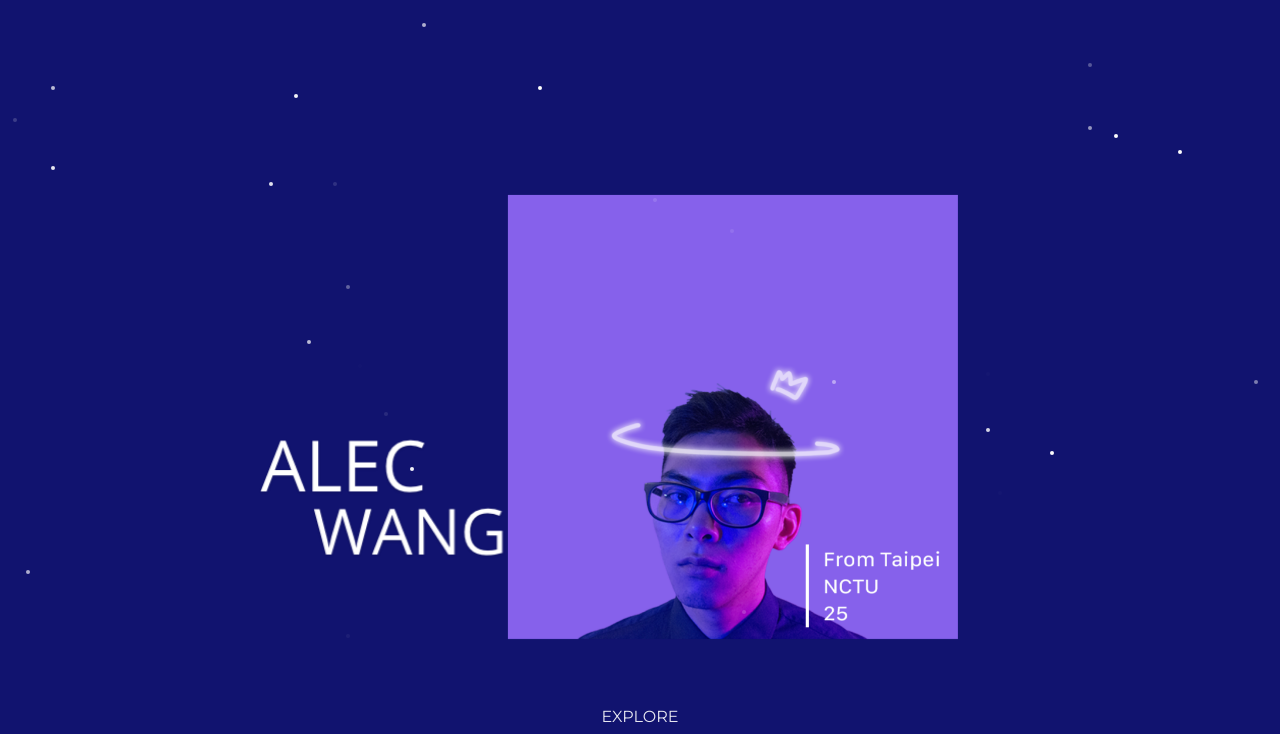
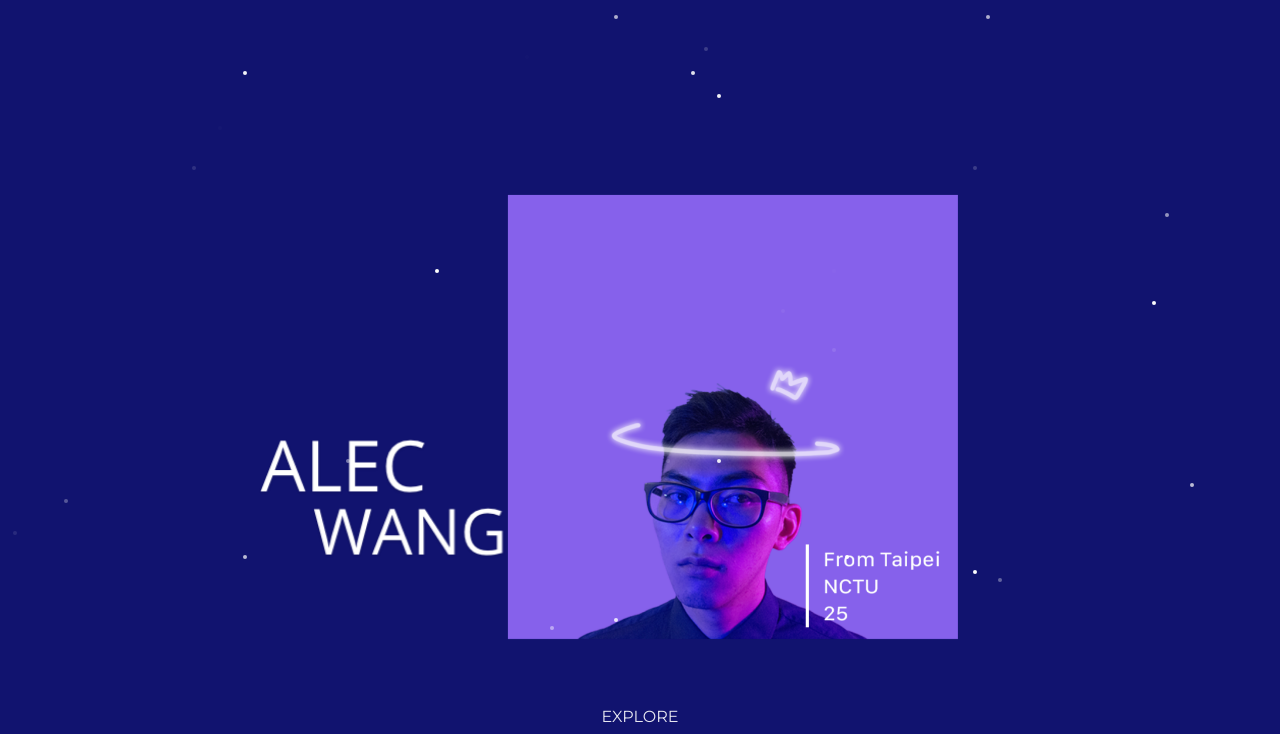
Before and after one commit to alec0123321/alecwang2019, a plain HTML site: page index.html in a window 1280 px wide. Shown: the part 66-800 px from the top of the page. Drawn offline with nearby package versions, Linux system fonts and the light colour scheme; a script that the page names is missing; a web font is replaced by a local one.

```diff
--- a/css/iphone.css
+++ b/css/iphone.css
@@ -80,7 +80,3 @@
   section#Contact .btn {
     text-align: center;
     width: 100%; } }
-
-@media screen and (orientation: landscape) {
-  section#UI .boxs {
-    height: 120vh; } }
--- a/css/style.css
+++ b/css/style.css
@@ -57,153 +57,153 @@ header {
     animation: falling 2s infinite; }
   header .star1 {
     position: absolute;
-    left: 8%;
-    top: 53%;
+    left: 52%;
+    top: 67%;
     animation-delay: -0.3s; }
   header .star2 {
     position: absolute;
-    left: 18%;
-    top: 20%;
+    left: 77%;
+    top: 64%;
     animation-delay: -0.6s; }
   header .star3 {
     position: absolute;
-    left: 32%;
-    top: 44%;
+    left: 85%;
+    top: 74%;
     animation-delay: -0.9s; }
   header .star4 {
     position: absolute;
-    left: 13%;
-    top: 61%;
+    left: 64%;
+    top: 51%;
     animation-delay: -1.2s; }
   header .star5 {
     position: absolute;
-    left: 78%;
-    top: 0%;
+    left: 21%;
+    top: 23%;
     animation-delay: -1.5s; }
   header .star6 {
     position: absolute;
-    left: 57%;
-    top: 31%;
+    left: 79%;
+    top: 16%;
     animation-delay: -1.8s; }
   header .star7 {
     position: absolute;
-    left: 29%;
-    top: 11%;
+    left: 64%;
+    top: 42%;
     animation-delay: -2.1s; }
   header .star8 {
     position: absolute;
-    left: 4%;
-    top: 62%;
+    left: 53%;
+    top: 24%;
     animation-delay: -2.4s; }
   header .star9 {
     position: absolute;
-    left: 43%;
-    top: 3%;
+    left: 67%;
+    top: 7%;
     animation-delay: -2.7s; }
   header .star10 {
     position: absolute;
-    left: 85%;
-    top: 62%;
+    left: 94%;
+    top: 2%;
     animation-delay: -3s; }
   header .star11 {
     position: absolute;
-    left: 87%;
-    top: 33%;
+    left: 18%;
+    top: 35%;
     animation-delay: -3.3s; }
   header .star12 {
     position: absolute;
-    left: 56%;
-    top: 59%;
+    left: 57%;
+    top: 54%;
     animation-delay: -3.6s; }
   header .star13 {
     position: absolute;
-    left: 63%;
-    top: 32%;
+    left: 32%;
+    top: 47%;
     animation-delay: -3.9s; }
   header .star14 {
     position: absolute;
-    left: 83%;
-    top: 45%;
+    left: 81%;
+    top: 70%;
     animation-delay: -4.2s; }
   header .star15 {
     position: absolute;
-    left: 23%;
-    top: 24%;
+    left: 37%;
+    top: 21%;
     animation-delay: -4.5s; }
   header .star16 {
     position: absolute;
-    left: 79%;
-    top: 78%;
+    left: 51%;
+    top: 58%;
     animation-delay: -4.8s; }
   header .star17 {
     position: absolute;
-    left: 57%;
-    top: 77%;
+    left: 14%;
+    top: 73%;
     animation-delay: -5.1s; }
   header .star18 {
     position: absolute;
-    left: 91%;
-    top: 67%;
+    left: 75%;
+    top: 65%;
     animation-delay: -5.4s; }
   header .star19 {
     position: absolute;
-    left: 44%;
-    top: 55%;
+    left: 66%;
+    top: 16%;
     animation-delay: -5.7s; }
   header .star20 {
     position: absolute;
-    left: 91%;
-    top: 79%;
+    left: 46%;
+    top: 61%;
     animation-delay: -6s; }
   header .star21 {
     position: absolute;
-    left: 50%;
-    top: 2%;
+    left: 42%;
+    top: 32%;
     animation-delay: -6.3s; }
   header .star22 {
     position: absolute;
-    left: 14%;
-    top: 48%;
+    left: 98%;
+    top: 9%;
     animation-delay: -6.6s; }
   header .star23 {
     position: absolute;
-    left: 37%;
-    top: 19%;
+    left: 71%;
+    top: 7%;
     animation-delay: -6.9s; }
   header .star24 {
     position: absolute;
-    left: 92%;
-    top: 43%;
+    left: 6%;
+    top: 33%;
     animation-delay: -7.2s; }
   header .star25 {
     position: absolute;
-    left: 86%;
-    top: 65%;
+    left: 12%;
+    top: 23%;
     animation-delay: -7.5s; }
   header .star26 {
     position: absolute;
-    left: 64%;
-    top: 77%;
+    left: 80%;
+    top: 35%;
     animation-delay: -7.8s; }
   header .star27 {
     position: absolute;
-    left: 51%;
-    top: 46%;
+    left: 58%;
+    top: 27%;
     animation-delay: -8.1s; }
   header .star28 {
     position: absolute;
-    left: 37%;
-    top: 69%;
+    left: 79%;
+    top: 78%;
     animation-delay: -8.4s; }
   header .star29 {
     position: absolute;
-    left: 65%;
-    top: 43%;
+    left: 96%;
+    top: 73%;
     animation-delay: -8.7s; }
   header .star30 {
     position: absolute;
-    left: 6%;
-    top: 3%;
+    left: 3%;
+    top: 21%;
     animation-delay: -9s; }
 
 .Mainphoto {
--- a/css/styles.css
+++ b/css/styles.css
@@ -79,153 +79,153 @@ header {
     animation: falling 2s infinite; }
   header .star1 {
     position: absolute;
-    left: 2%;
-    top: 70%;
+    left: 77%;
+    top: 0%;
     animation-delay: -0.3s; }
   header .star2 {
     position: absolute;
-    left: 1%;
-    top: 13%;
+    left: 76%;
+    top: 19%;
     animation-delay: -0.6s; }
   header .star3 {
     position: absolute;
-    left: 78%;
-    top: 60%;
+    left: 17%;
+    top: 14%;
     animation-delay: -0.9s; }
   header .star4 {
     position: absolute;
-    left: 51%;
-    top: 23%;
+    left: 52%;
+    top: 56%;
     animation-delay: -1.2s; }
   header .star5 {
     position: absolute;
-    left: 4%;
-    top: 9%;
+    left: 19%;
+    top: 68%;
     animation-delay: -1.5s; }
   header .star6 {
     position: absolute;
-    left: 23%;
+    left: 56%;
     top: 10%;
     animation-delay: -1.8s; }
   header .star7 {
     position: absolute;
-    left: 92%;
-    top: 17%;
+    left: 76%;
+    top: 70%;
     animation-delay: -2.1s; }
   header .star8 {
     position: absolute;
-    left: 65%;
-    top: 46%;
+    left: 43%;
+    top: 77%;
     animation-delay: -2.4s; }
   header .star9 {
     position: absolute;
-    left: 30%;
-    top: 50%;
+    left: 65%;
+    top: 42%;
     animation-delay: -2.7s; }
   header .star10 {
     position: absolute;
-    left: 89%;
-    top: 46%;
+    left: 6%;
+    top: 26%;
     animation-delay: -3s; }
   header .star11 {
     position: absolute;
-    left: 27%;
-    top: 34%;
+    left: 78%;
+    top: 71%;
     animation-delay: -3.3s; }
   header .star12 {
     position: absolute;
-    left: 77%;
-    top: 52%;
+    left: 48%;
+    top: 76%;
     animation-delay: -3.6s; }
   header .star13 {
     position: absolute;
-    left: 82%;
-    top: 55%;
+    left: 90%;
+    top: 36%;
     animation-delay: -3.9s; }
   header .star14 {
     position: absolute;
-    left: 21%;
-    top: 21%;
+    left: 54%;
+    top: 7%;
     animation-delay: -4.2s; }
   header .star15 {
     position: absolute;
-    left: 85%;
-    top: 6%;
+    left: 5%;
+    top: 61%;
     animation-delay: -4.5s; }
   header .star16 {
     position: absolute;
-    left: 27%;
-    top: 78%;
+    left: 61%;
+    top: 37%;
     animation-delay: -4.8s; }
   header .star17 {
     position: absolute;
-    left: 28%;
-    top: 44%;
+    left: 41%;
+    top: 5%;
     animation-delay: -5.1s; }
   header .star18 {
     position: absolute;
-    left: 85%;
-    top: 14%;
+    left: 91%;
+    top: 25%;
     animation-delay: -5.4s; }
   header .star19 {
     position: absolute;
-    left: 4%;
-    top: 19%;
+    left: 56%;
+    top: 56%;
     animation-delay: -5.7s; }
   header .star20 {
     position: absolute;
-    left: 42%;
-    top: 9%;
+    left: 34%;
+    top: 32%;
     animation-delay: -6s; }
   header .star21 {
     position: absolute;
-    left: 33%;
-    top: 1%;
+    left: 48%;
+    top: 0%;
     animation-delay: -6.3s; }
   header .star22 {
     position: absolute;
-    left: 58%;
-    top: 75%;
+    left: 55%;
+    top: 4%;
     animation-delay: -6.6s; }
   header .star23 {
     position: absolute;
-    left: 77%;
-    top: 45%;
+    left: 65%;
+    top: 32%;
     animation-delay: -6.9s; }
   header .star24 {
     position: absolute;
-    left: 26%;
-    top: 21%;
+    left: 15%;
+    top: 19%;
     animation-delay: -7.2s; }
   header .star25 {
     position: absolute;
-    left: 24%;
-    top: 41%;
+    left: 93%;
+    top: 59%;
     animation-delay: -7.5s; }
   header .star26 {
     position: absolute;
-    left: 32%;
-    top: 57%;
+    left: 19%;
+    top: 7%;
     animation-delay: -7.8s; }
   header .star27 {
     position: absolute;
-    left: 87%;
-    top: 15%;
+    left: 66%;
+    top: 68%;
     animation-delay: -8.1s; }
   header .star28 {
     position: absolute;
-    left: 98%;
-    top: 46%;
+    left: 27%;
+    top: 56%;
     animation-delay: -8.4s; }
   header .star29 {
     position: absolute;
-    left: 57%;
-    top: 27%;
+    left: 1%;
+    top: 65%;
     animation-delay: -8.7s; }
   header .star30 {
     position: absolute;
-    left: 21%;
-    top: 46%;
+    left: 71%;
+    top: 47%;
     animation-delay: -9s; }
   header .explore {
     position: absolute;
```
